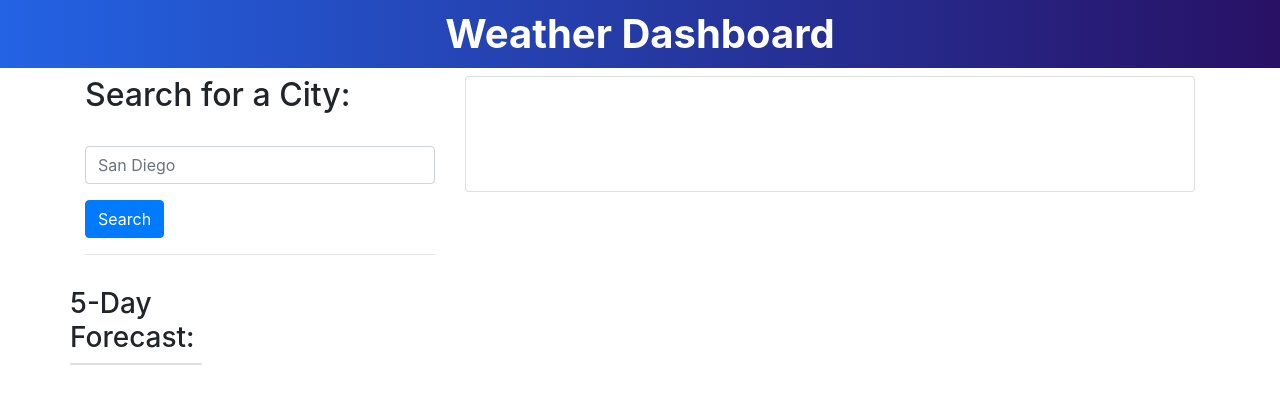
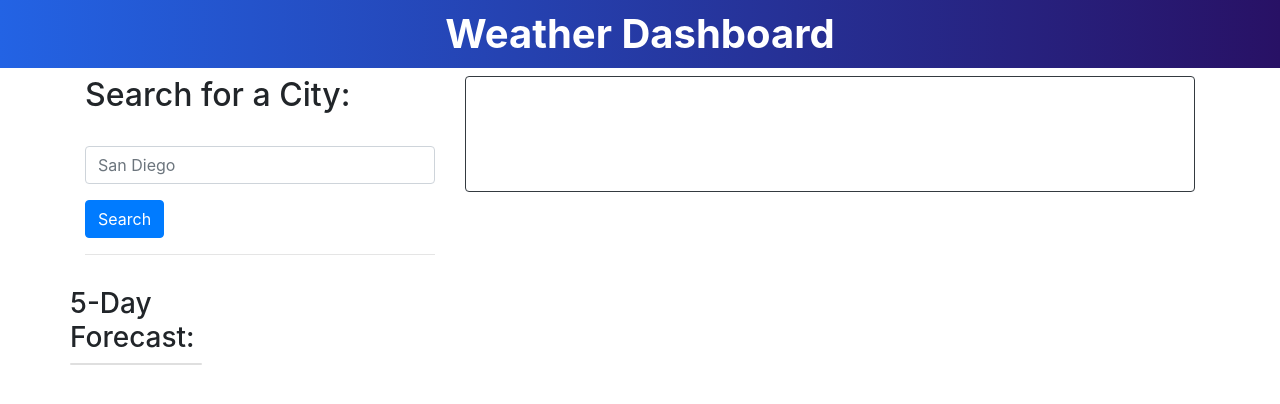
Before and after one commit to kaiwalsh1/WeatherDashboardAPIHomework, a plain HTML site: page index.html in a window 1280 px wide. Drawn offline with nearby package versions, Linux system fonts and the light colour scheme.

Commit message:
added border to forecast cards

```diff
--- a/index.html
+++ b/index.html
@@ -35,7 +35,7 @@
             <!-- <div class="row justify-content"> -->
                 <div class="col-sm-8 col-lg-8 align-items-end">
                 <!-- Weather Forecast -->
-                <div id="dayForecast" class="card">
+                <div id="dayForecast" class="card border border-dark">
                     <div class="card-body">
                         <h3 class="card-title" id="location"><img id="iconDay"></h3>
                         <p class="card-text" id="temp"></p>
```
